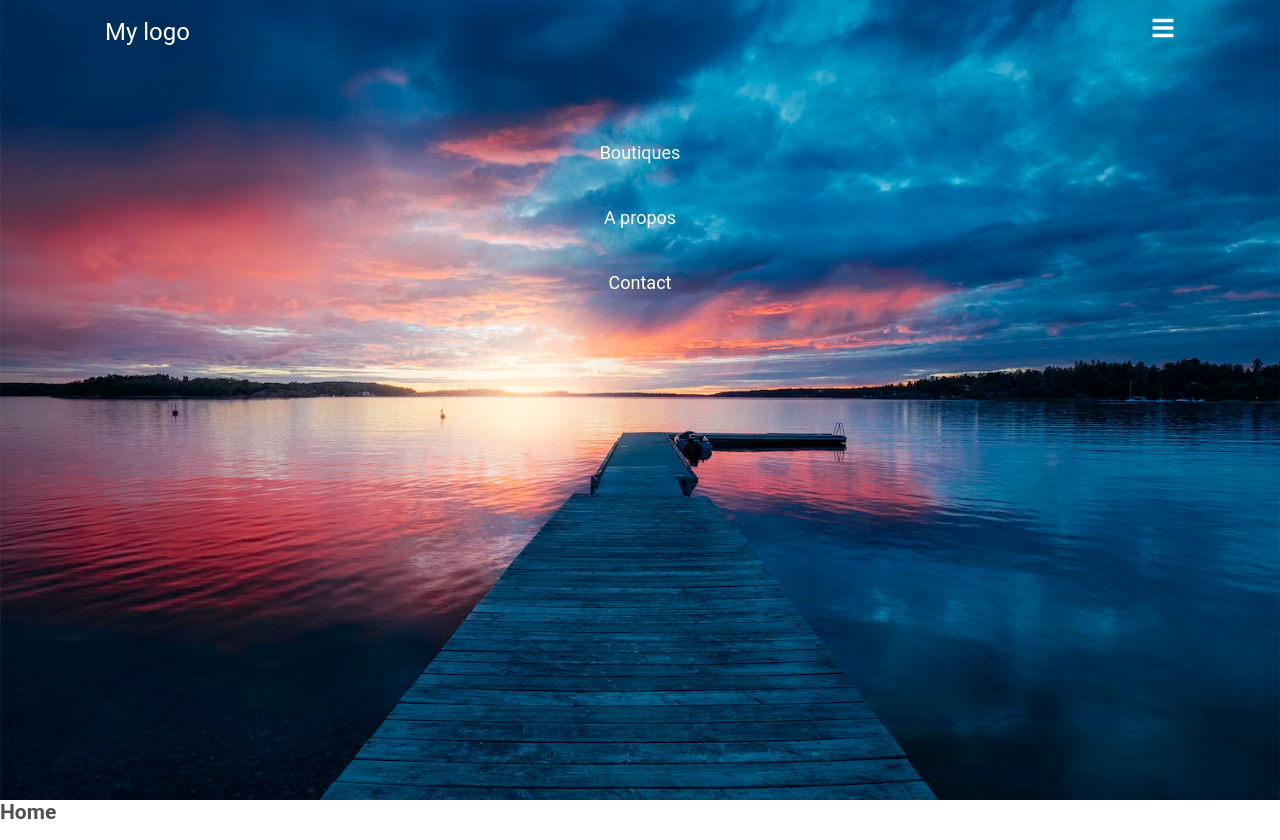
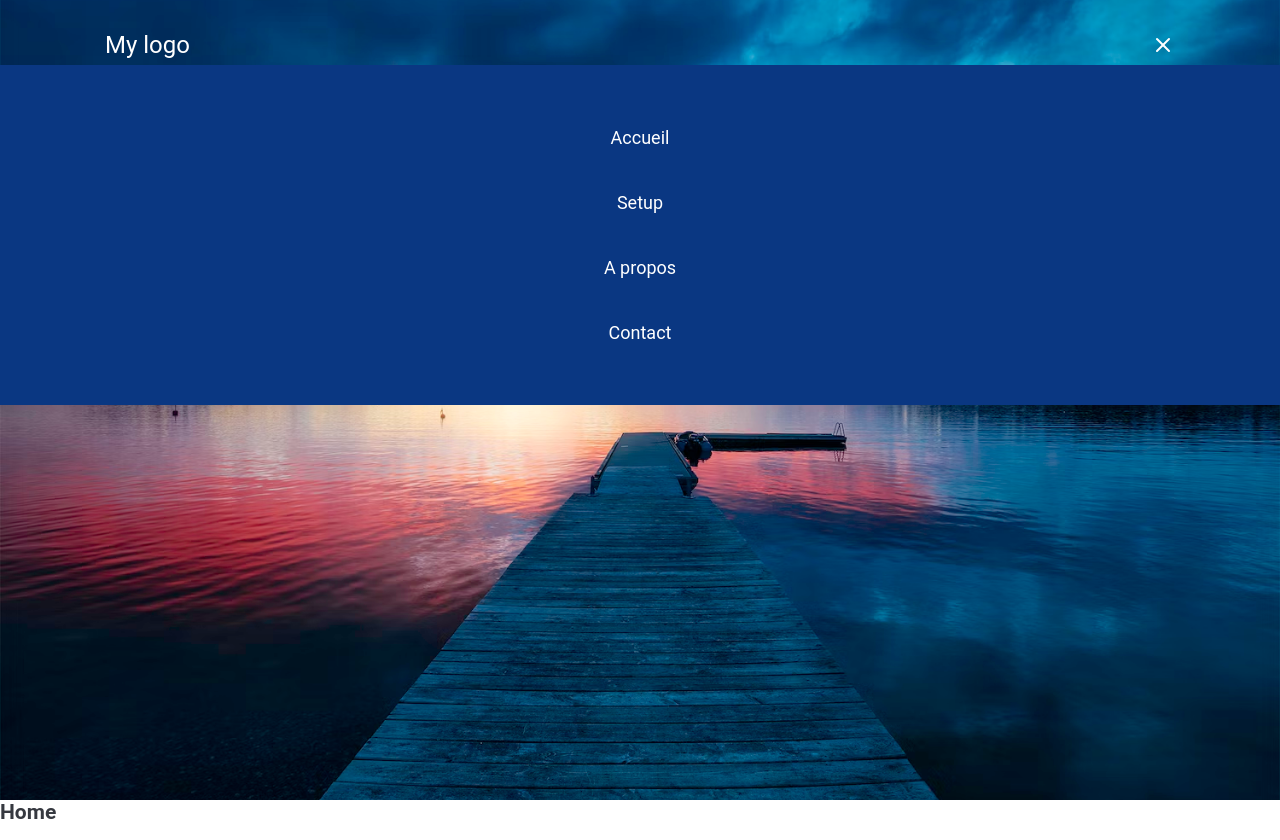
Before and after one commit to Skizx/High-tech, a React (Vite) app: page / in a window 1280 px wide. Both pictures are taken after a click on the element 1163 px from the left and 32 px from the top of the page. Built offline with nearby package versions, Linux system fonts and the light colour scheme.

Commit message:
third  commit

```diff
--- a/src/Components/_navigation.scss
+++ b/src/Components/_navigation.scss
@@ -1,12 +1,14 @@
 @import '../Styles/Utils/variables.scss';
 
 .navbar-block {
+    padding: 45px 0px;
     width: 100%;
     height: 65px;
     position: fixed;
     line-height: 65px;
     text-align: center;
     color: $color_white;
+    transition: all 0.5s ease-in-out;
 }
 
 .navbar-logo {
@@ -14,6 +16,7 @@
 }
 
 .mobile-menu {
+    display: flex;
     font-size: 24px;
 }
 
@@ -26,7 +29,7 @@
 .navbar-list {
     position: absolute;
     right: 0;
-    top: 120px;
+    top: 65px;
     text-align: center;
     width: 100%;
 }
@@ -46,6 +49,8 @@
 .show-nav {
     opacity: 1;
     transition: all 0.3s ease;
+    background-color: $bgcolor_blue;
+    padding: 40px 0;
 }
 
 .hide-nav {
@@ -54,5 +59,7 @@
 }
 
 .afix {
+    padding: 0;
     background: $color_text;
+    transition: all 0.5s ease-in-out;
 }
--- a/src/Components/navigation.jsx
+++ b/src/Components/navigation.jsx
@@ -1,6 +1,7 @@
 import './_navigation.scss';
 import { Link } from "react-router-dom";
 import { FaBars } from 'react-icons/fa';
+import { FiX } from 'react-icons/fi'
 import { useState, useEffect } from 'react';
 
 const Navigation = () => {
@@ -32,7 +33,10 @@ const Navigation = () => {
                 <div id="navbarList" className={`navbar-list ${mobileMenu ? 'show-nav' : 'hide-nav'}`}>
                     <ul className="navbar-ul">
                         <li>
-                        <Link to='#'>Boutiques</Link>
+                        <Link to='/'>Accueil</Link>
+                        </li>
+                        <li>
+                        <Link to='shop'>Setup</Link>
                         </li>
                         <li>
                         <Link to='#'>A propos</Link>
@@ -42,9 +46,15 @@ const Navigation = () => {
                         </li>
                     </ul>
                 </div>
+                {!mobileMenu ?
                 <span className="mobile-menu" onClick={handleMobileMenu}>
                     <FaBars />
                 </span>
+                :
+                <span className="mobile-menu" onClick={handleMobileMenu}>
+                <FiX />
+                </span>
+                }
             </div>
         </nav>
 
--- a/src/Styles/settings.scss
+++ b/src/Styles/settings.scss
@@ -21,11 +21,6 @@ body {
 h2, h3, h4, h5, h6 {
     margin-bottom: 10px;
     font-weight: 700;
-    color: $color_title;
-}
-
-p {
-    color: $color_text;
 }
 
 h2, p {
```
